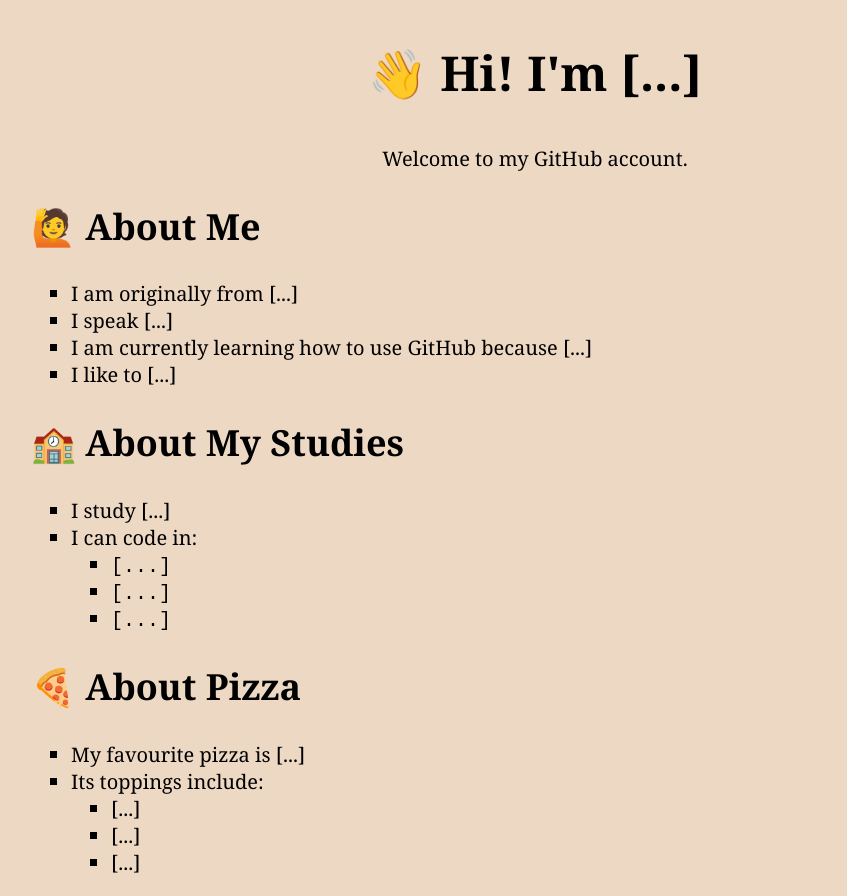
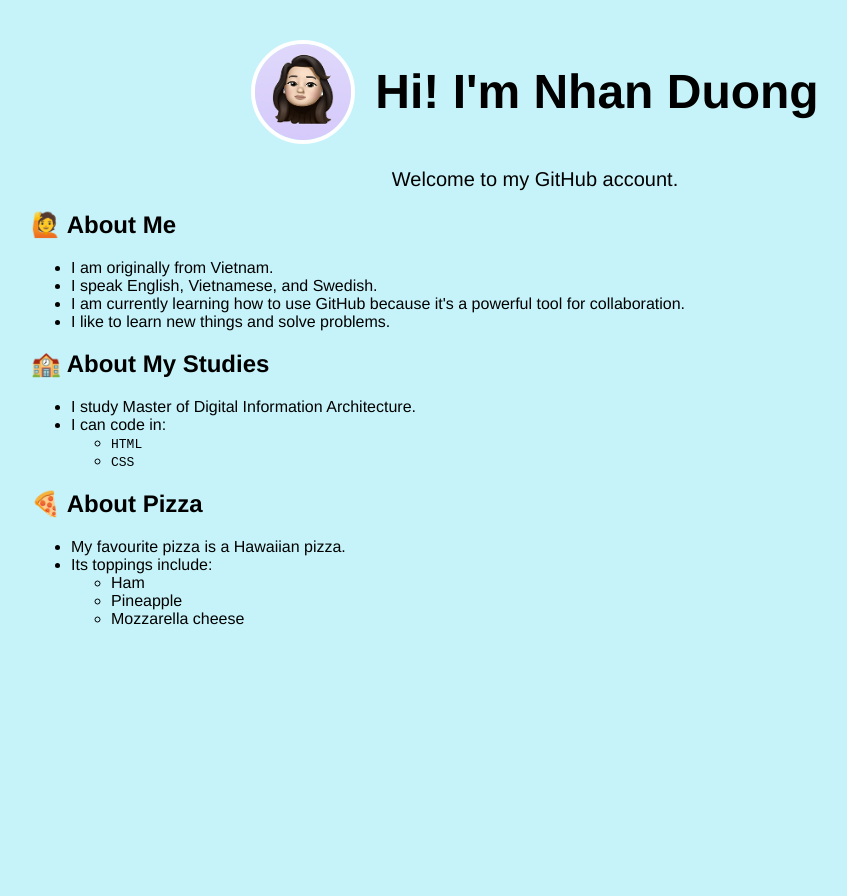
Before and after one commit to nhanduong0501/about-me, a plain HTML site: page index.html in a window 1280 px wide. Shown: the whole page, without its empty margins (105-952 px from the left). After the commit the page ends 800 px from the top, so only its background shows below. Drawn offline with Linux system fonts and the light colour scheme.

Commit message:
Update aboutt me
Update color, font, and add content about me

```diff
--- a/css/style.css
+++ b/css/style.css
@@ -1,8 +1,8 @@
 /* Feel free to change me and make me your own! */
 
 body {
-  background-color: #edd8c3;
-  font-family: Georgia, serif;
+  background-color: #c6f3f9;
+  font-family: Helvetica, sans-serif;
 }
 
 article {
@@ -14,6 +14,28 @@ h1 {
   text-align: center;
   font-size: 48px;
 }
+.welcome {
+  text-align: center;
+  font-size: 20px;
+  margin-top: -16px;
+}
+
+/* Avatar sits beside the greeting */
+.intro {
+  display: flex;
+  align-items: center;
+  justify-content: center;
+  gap: 20px;
+  flex-wrap: wrap;
+}
+
+.avatar {
+  width: 96px;
+  height: 96px;
+  border-radius: 50%;
+  object-fit: cover;
+  border: 4px solid #ffffff;
+
 
 h2 {
   font-size: 36px;
@@ -30,5 +52,5 @@ ul {
 }
 
 code {
- font-family: 'Courier New', monospace;
+ font-family: 'Helvetica', monospace;
 }
--- a/index.html
+++ b/index.html
@@ -6,30 +6,30 @@
         <link rel="stylesheet" type="text/css" href="css/style.css"/>
     </head>
     <body>
-        <article>
-        <h1>&#128075; Hi! I'm [...]</h1>
-        <p>
-            Welcome to my GitHub account.
-        </p>
-        </article>
+       <article>
+        <h1 class="intro">
+        <img class="avatar" src="image/avatar-me.png" alt="Photo of Nhan Duong"/>
+        <span>Hi! I'm Nhan Duong</span>
+     </h1>
+     <p class="welcome">Welcome to my GitHub account.</p>
+</article>
         <article>
         <h2>&#128587; About Me</h2>
         <ul>
-            <li>I am originally from [...]</li>
-            <li>I speak [...]</li>
-            <li>I am currently learning how to use GitHub because [...]</li>
-            <li>I like to [...]</li>
+            <li>I am originally from Vietnam.</li>
+            <li>I speak English, Vietnamese, and Swedish.</li>
+            <li>I am currently learning how to use GitHub because it's a powerful tool for collaboration.</li>
+            <li>I like to learn new things and solve problems.</li>
         </ul>
         </article>
         <article>
         <h2>&#127979; About My Studies </h2>
         <ul>
-            <li>I study [...]</li>
+            <li>I study Master of Digital Information Architecture. </li>
             <li>I can code in:
                 <ul>
-                    <li><code>[...]</code></li>
-                    <li><code>[...]</code></li>
-                    <li><code>[...]</code></li>
+                    <li><code>HTML</code></li>
+                    <li><code>CSS</code></li>
                 </ul>
             </li>
         </ul>
@@ -37,12 +37,12 @@
         <article>
         <h2>&#127829; About Pizza</h2>
         <ul>
-            <li>My favourite pizza is [...]</li>
+            <li>My favourite pizza is a Hawaiian pizza.</li>
             <li>Its toppings include:
                 <ul>
-                    <li>[...]</li>
-                    <li>[...]</li>
-                    <li>[...]</li>
+                    <li>Ham</li>
+                    <li>Pineapple</li>
+                    <li>Mozzarella cheese</li>
                 </ul>
             </li>
         </ul>
```
Also changed, not shown: image/avatar-me.png (added).
